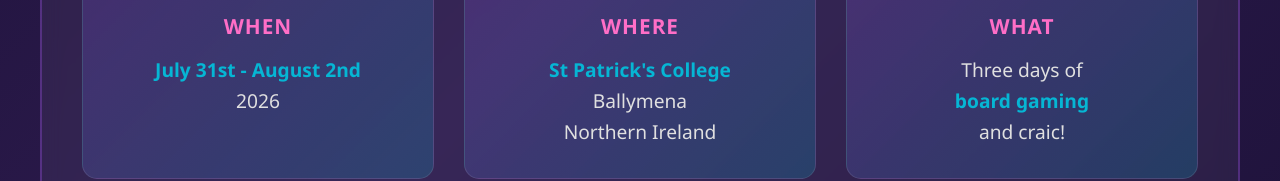
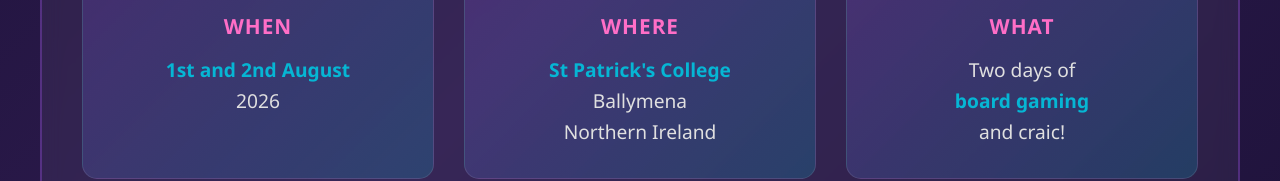
Before and after one commit to d3z/craicon-site, a plain HTML site: page index.html in a window 1280 px wide. Shown: the part 774-955 px from the top of the page. Drawn offline with Linux system fonts and the light colour scheme.

Commit message:
Updated dates

```diff
--- a/index.html
+++ b/index.html
@@ -250,7 +250,7 @@
                     <div class="info-card">
                         <div class="info-card-icon">📅</div>
                         <h2>When</h2>
-                        <p><span class="highlight">July 31st - August 2nd</span><br>2026</p>
+                        <p><span class="highlight">1st and 2nd August</span><br>2026</p>
                     </div>
 
                     <div class="info-card">
@@ -262,7 +262,7 @@
                     <div class="info-card">
                         <div class="info-card-icon">🎲</div>
                         <h2>What</h2>
-                        <p>Three days of<br><span class="highlight">board gaming</span><br>and craic!</p>
+                        <p>Two days of<br><span class="highlight">board gaming</span><br>and craic!</p>
                     </div>
                 </div>
 
```
